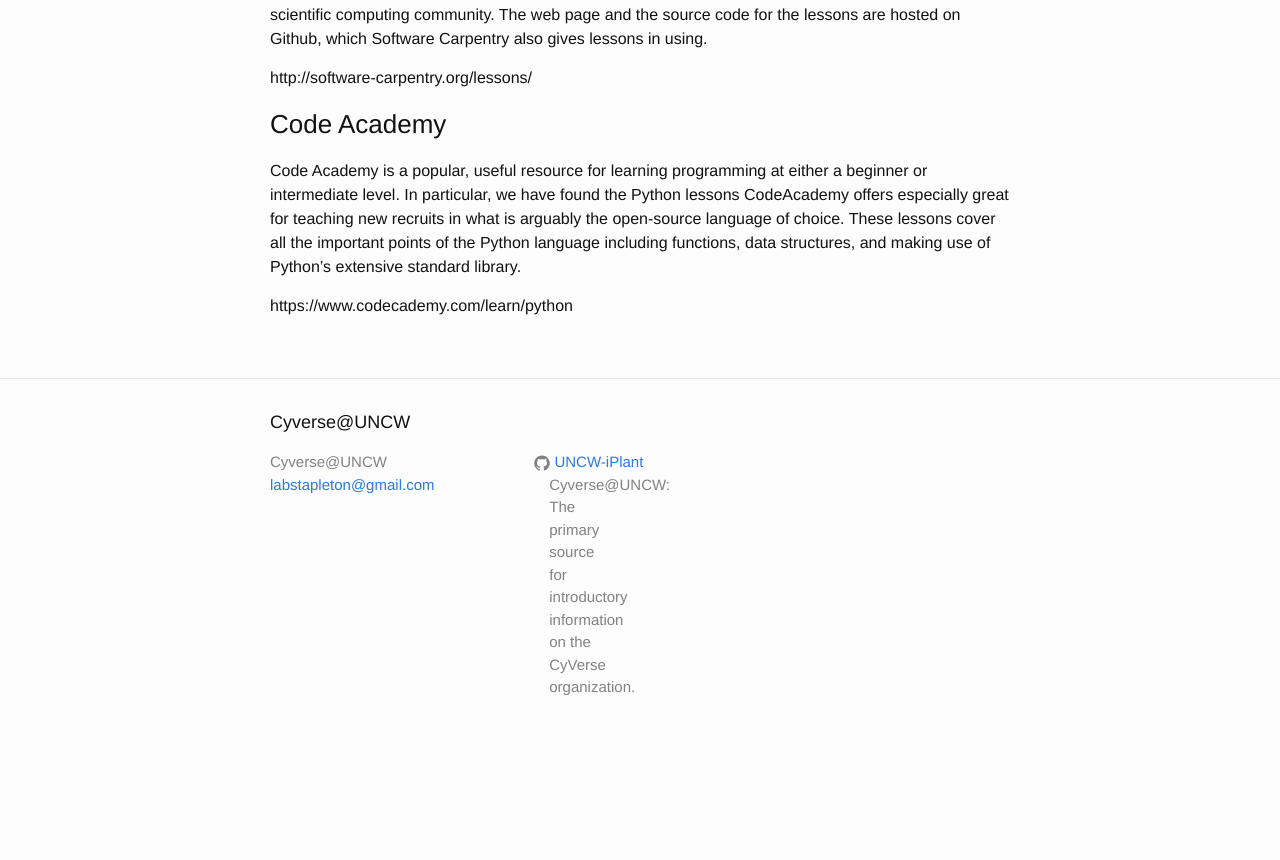
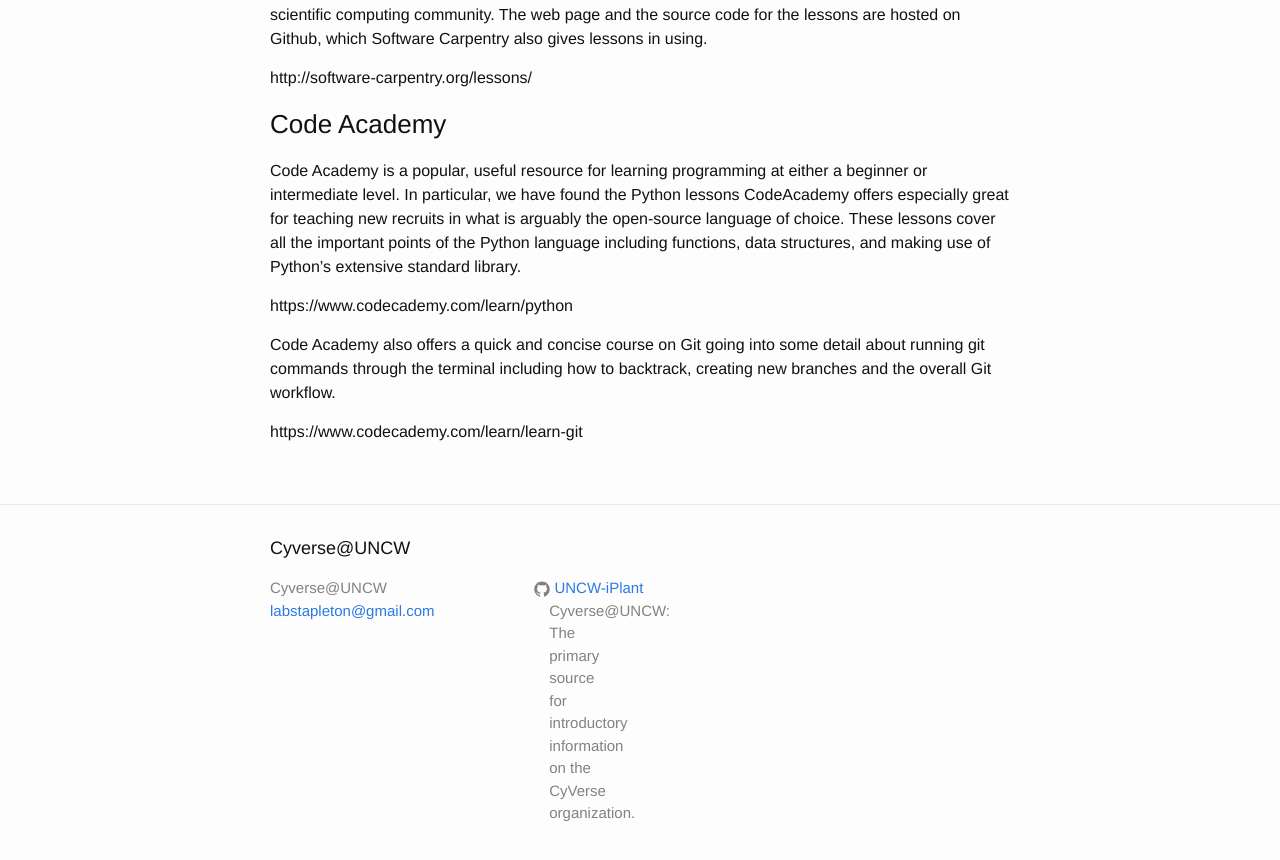
Before and after one commit to UNCW-iPlant/UNCW-iPlant.github.io, a Jekyll site: the page built from resources.md, in a window 1280 px wide and 900 px high, scrolled down 665 px. Shown: the top 860 px of the window. Built offline with Jekyll 4.4.1, drawn with Linux system fonts in a browser that asks for light colours; before the commit the page ends 1439 px from its top, so only the background shows below that.

Commit message:
Updated Resources
Added a link to the Code Academy Git course for new recruits to familiarize themselves with Git commands.

```diff
--- a/resources.md
+++ b/resources.md
@@ -37,3 +37,7 @@
 These lessons cover all the important points of the Python language including functions, data structures, and making use of Python's extensive standard library.
 
 https://www.codecademy.com/learn/python
+
+Code Academy also offers a quick and concise course on Git going into some detail about running git commands through the terminal including how to backtrack, creating new branches and the overall Git workflow.
+
+https://www.codecademy.com/learn/learn-git
```
